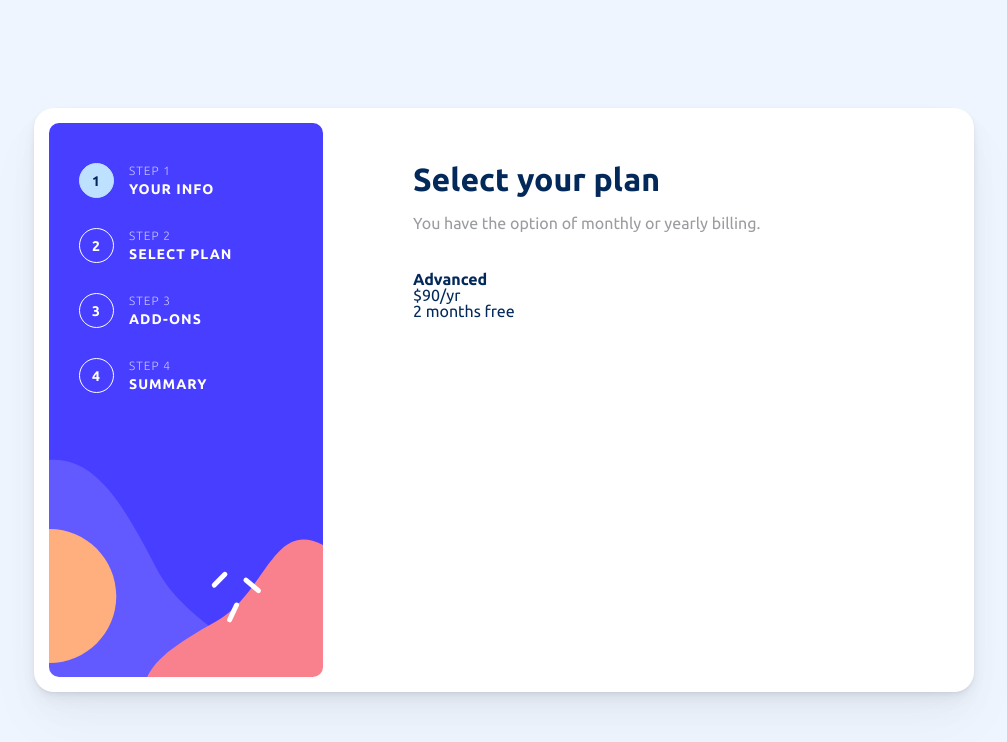
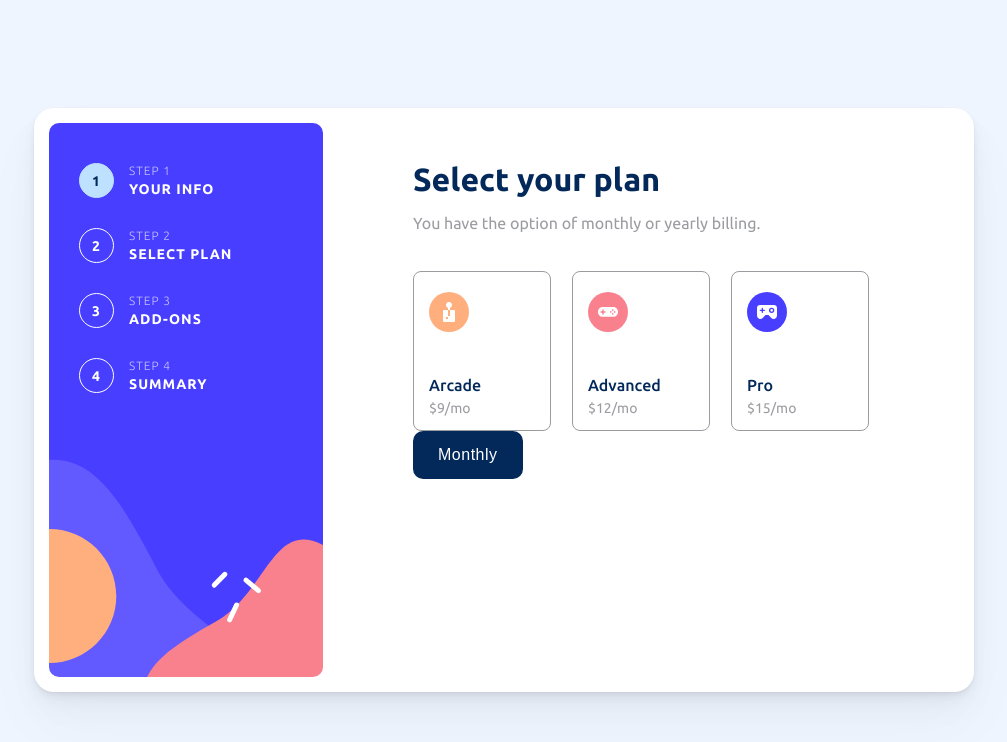
Before and after one commit to DmitryMuzalev/multi-step-form, a React (Create React App) app: page /step2 in a window 1280 px wide. Shown: the top 742 px of the page, without its empty margins (136-1143 px from the left). Built offline with nearby package versions, Linux system fonts and the light colour scheme.

Commit message:
Create plans cards

```diff
--- a/package.json
+++ b/package.json
@@ -6,7 +6,10 @@
     "@testing-library/jest-dom": "^5.16.5",
     "@testing-library/react": "^13.4.0",
     "@testing-library/user-event": "^13.5.0",
+    "classnames": "^2.3.2",
+    "prop-types": "^15.8.1",
     "react": "^18.2.0",
+    "react-custom-checkbox": "^3.1.5",
     "react-dom": "^18.2.0",
     "react-hook-form": "^7.44.2",
     "react-router-dom": "^6.11.2",
--- a/src/App.js
+++ b/src/App.js
@@ -8,6 +8,10 @@ import SelectPlan from './containers/Content/SelectPlan/SelectPlan';
 import AddOns from './containers/Content/AddOns/AddOns';
 import Summary from './containers/Content/Summary/Summary';
 
+import iconArcade from './assets/images/icon-arcade.svg';
+import iconAdvanced from './assets/images/icon-advanced.svg';
+import iconPro from './assets/images/icon-pro.svg';
+
 function App() {
   const [steps] = useState([
     { id: 1, title: 'your info', completed: true },
@@ -16,7 +20,28 @@ function App() {
     { id: 4, title: 'summary', completed: false },
   ]);
 
-  //const [currentStep] = useState(1);
+  const [plans] = useState([
+    {
+      label: 'Arcade',
+      icon: iconArcade,
+      price: { yearly: 90, monthly: 9 },
+    },
+    {
+      label: 'Advanced',
+      icon: iconAdvanced,
+      price: { yearly: 120, monthly: 12 },
+    },
+    {
+      label: 'Pro',
+      icon: iconPro,
+      price: { yearly: 150, monthly: 15 },
+    },
+  ]);
+  const [isMonthly, setIsMonthly] = useState(true);
+
+  const onChangePlanMode = () => {
+    setIsMonthly((prev) => !prev);
+  };
 
   return (
     <Layout>
@@ -24,7 +49,14 @@ function App() {
       <Content>
         <Routes>
           <Route path="/" element=<PersonalInfo /> />
-          <Route path="/step2" element=<SelectPlan /> />
+          <Route
+            path="/step2"
+            element=<SelectPlan
+              plans={plans}
+              onChangePlanMode={onChangePlanMode}
+              isMonthly={isMonthly}
+            />
+          />
           <Route path="/step3" element=<AddOns /> />
           <Route path="/step4" element=<Summary /> />
         </Routes>
--- /dev/null
+++ b/src/components/Image/Image.jsx
@@ -0,0 +1,37 @@
+import './Image.module.scss';
+import PropTypes from 'prop-types';
+import classNames from 'classnames';
+
+const Image = ({ src, alt, className, width, height, ...attrs }) => {
+  const classes = classNames(className);
+
+  if (!src) src = `https://via.placeholder.com/${width}x${height}`;
+
+  return (
+    <img
+      src={src}
+      alt={alt}
+      className={classes}
+      width={width}
+      height={height}
+      {...attrs}
+    />
+  );
+};
+
+Image.propTypes = {
+  src: PropTypes.string,
+  alt: PropTypes.string,
+  className: PropTypes.string,
+  width: PropTypes.number,
+  height: PropTypes.number,
+};
+Image.defaultProps = {
+  src: '',
+  alt: 'image name',
+  className: '',
+  width: 100,
+  height: 100,
+};
+
+export default Image;
--- a/src/components/PlanCard/PlanCard.jsx
+++ b/src/components/PlanCard/PlanCard.jsx
@@ -1,13 +1,16 @@
+import Image from '../Image/Image';
 import styles from './PlanCard.module.scss';
 
-export default function PlanCard() {
+export default function PlanCard({ isMonthly, label, icon, price }) {
   return (
     <div className={styles.card}>
-      <div className={styles.card__icon}></div>
+      <Image src={icon} alt={label} width={40} height={40} />
       <div className={styles.card__info}>
-        <h4 className={styles.card__title}>Advanced</h4>
-        <p className={styles.card__price}>&#36;90/yr</p>
-        <p className={styles.card__sale}>2 months free</p>
+        <h4 className={styles.card__title}>{label}</h4>
+        <p className={styles.card__price}>
+          &#36;{isMonthly ? `${price.monthly}/mo` : `${price.yearly}/yr`}
+        </p>
+        {!isMonthly && <p className={styles.card__sale}>2 months free</p>}
       </div>
     </div>
   );
--- a/src/components/PlanCard/PlanCard.module.scss
+++ b/src/components/PlanCard/PlanCard.module.scss
@@ -0,0 +1,34 @@
+.card {
+  cursor: pointer;
+  padding: 20px 15px 15px 15px;
+  border: 1px solid #9b9ca0;
+  border-radius: 8px;
+  display: flex;
+  flex-direction: column;
+  justify-content: space-between;
+  width: 138px;
+  height: 160px;
+  transition: all 0.3s;
+
+  &:hover {
+    border-color: #03295a;
+  }
+
+  &__info {
+    display: flex;
+    flex-direction: column;
+    gap: 8px;
+  }
+
+  &__title {
+    font-size: 16px;
+    font-weight: 500;
+  }
+  &__price {
+    font-size: 14px;
+    color: #9b9ca0;
+  }
+  &__sale {
+    font-size: 12px;
+  }
+}
--- a/src/containers/Content/SelectPlan/SelectPlan.jsx
+++ b/src/containers/Content/SelectPlan/SelectPlan.jsx
@@ -1,16 +1,28 @@
+import Button from '../../../components/Form/Button/Button';
 import Header from '../../../components/Header/Header';
 import PlanCard from '../../../components/PlanCard/PlanCard';
 
-export default function SelectPlan() {
+export default function SelectPlan({ plans, onChangePlanMode, isMonthly }) {
+  const planList = plans.map((plan, index) => {
+    return (
+      <li key={index}>
+        <PlanCard isMonthly={isMonthly} {...plan} />
+      </li>
+    );
+  });
+
   return (
     <>
       <Header
         title="Select your plan"
         subtitle="You  have the option of monthly or yearly billing."
       />
-      <div>
-        <PlanCard />
-      </div>
+      <ul style={{ display: 'flex', justifyContent: 'space-between' }}>
+        {planList}
+      </ul>
+      <Button onClick={onChangePlanMode}>
+        {isMonthly ? 'Monthly' : 'Yearly'}
+      </Button>
     </>
   );
 }
```
Also changed, not shown: src/components/Image/Image.module.scss (added), 1 other file (tests, documents, lock files or other folders).
